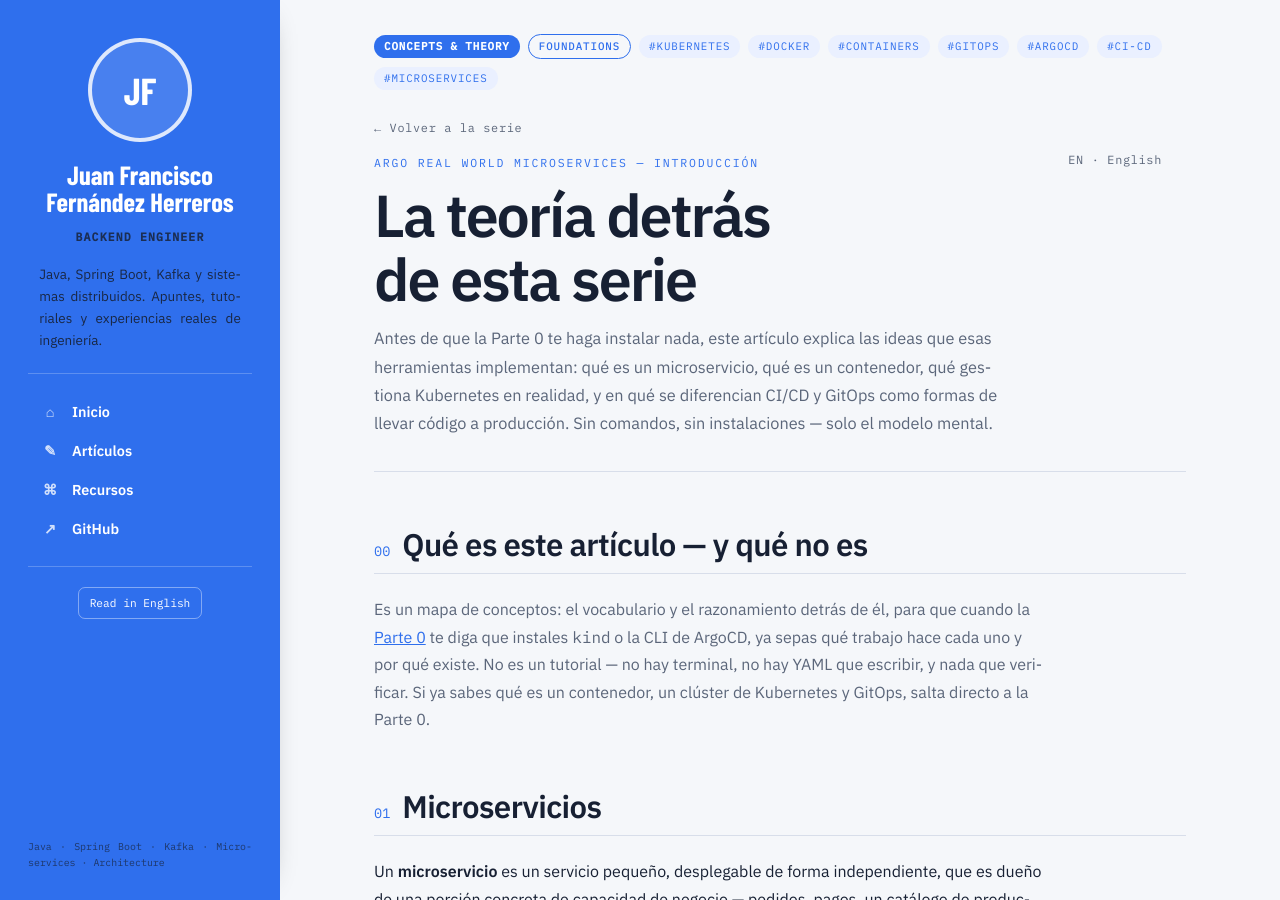
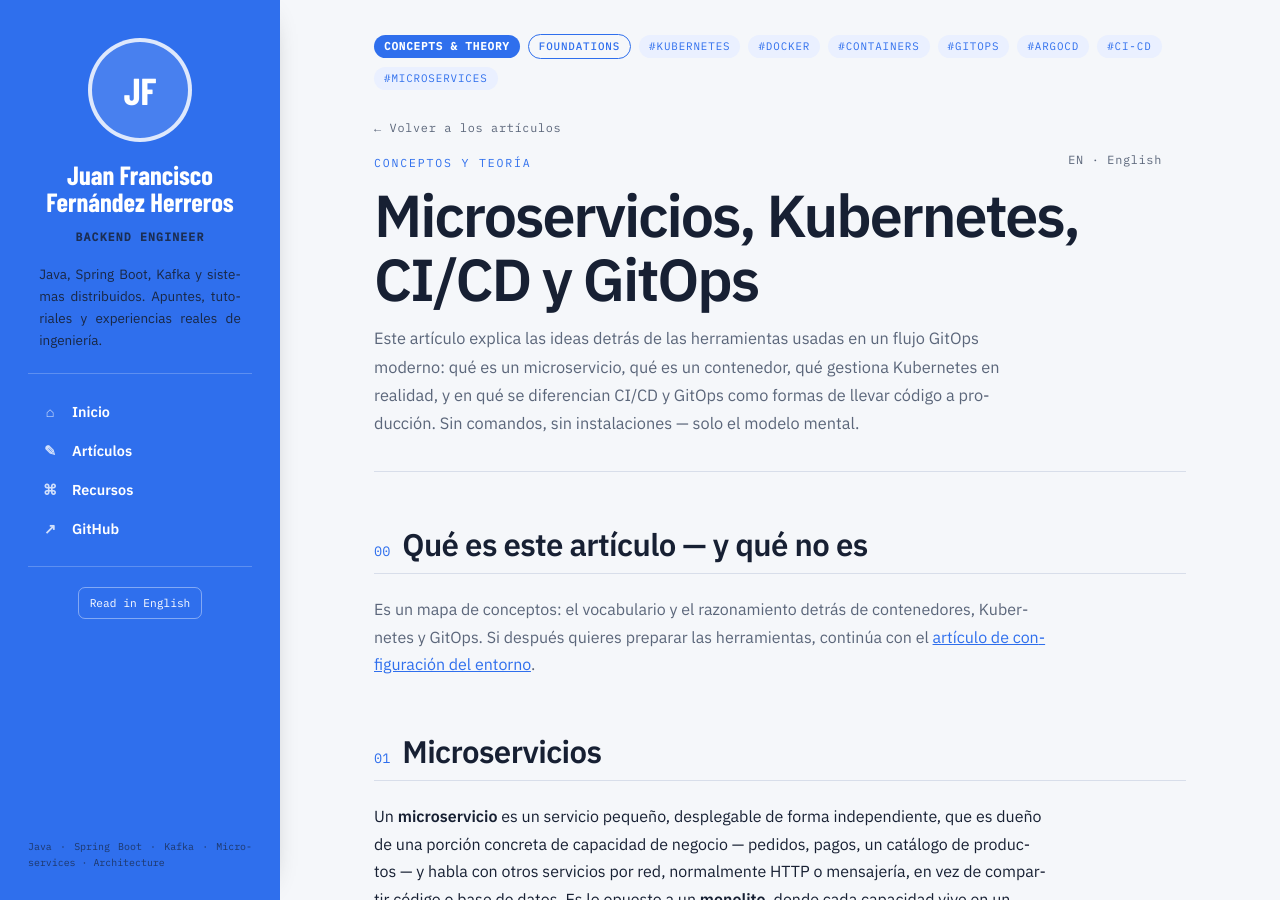
Before and after one commit to juanfranciscofernandezherreros/juanfranciscofernandezherreros.github.io, a Jekyll site: the page built from pages/introduction-es.html, in a window 1280 px wide and 900 px high. Built offline with Jekyll 4.4.1, drawn with Linux system fonts in a browser that asks for light colours; some of the changed text lies outside the part shown.

Commit message:
Make introduction standalone from former course

```diff
--- a/pages/introduction-es.html
+++ b/pages/introduction-es.html
@@ -1,15 +1,14 @@
 ---
 layout: "article"
-title: "Introducción — La teoría detrás de esta serie"
+title: "Introducción — Microservicios, Kubernetes, CI/CD y GitOps"
 description: "Una introducción puramente teórica a microservicios, contenedores, Kubernetes, CI/CD, GitOps y ArgoCD — qué significa cada concepto y cómo encajan entre sí, sin instalaciones ni comandos."
-og_title: "Introducción — Argo Real World Microservices"
+og_title: "Introducción — Microservicios, Kubernetes, CI/CD y GitOps"
 og_description: "Una introducción puramente teórica a microservicios, contenedores, Kubernetes, CI/CD, GitOps y ArgoCD — qué significa cada concepto y cómo encajan entre sí, sin instalaciones ni comandos."
-twitter_title: "Introducción — Argo Real World Microservices"
-twitter_description: "La teoría detrás de la serie, antes de tocar una terminal."
+twitter_title: "Introducción — Microservicios, Kubernetes, CI/CD y GitOps"
+twitter_description: "Una guía teórica sobre microservicios, contenedores, Kubernetes, CI/CD y GitOps."
 permalink: "/argo-real-world-microservices/introduction/es/"
 lang: "es"
 lang_url: "/argo-real-world-microservices/introduction/"
-series: "Argo Real World Microservices"
 categories: ["Concepts & Theory"]
 subcategories: ["Foundations"]
 tags: ["kubernetes","docker","containers","gitops","argocd","ci-cd","microservices"]
@@ -221,16 +220,16 @@ reading_minutes: 9
 <div class="sheet">
 
   <div class="titleblock">
-    <p class="back-link"><a href="../../../">← Volver a la serie</a></p>
+    <p class="back-link"><a href="/">← Volver a los artículos</a></p>
     <p class="lang-switch"><a href="../">EN · English</a></p>
-    <p class="eyebrow">Argo Real World Microservices — Introducción</p>
-    <h1>La teoría detrás de esta serie</h1>
-    <p class="lede">Antes de que la Parte 0 te haga instalar nada, este artículo explica las ideas que esas herramientas implementan: qué es un microservicio, qué es un contenedor, qué gestiona Kubernetes en realidad, y en qué se diferencian CI/CD y GitOps como formas de llevar código a producción. Sin comandos, sin instalaciones — solo el modelo mental.</p>
+    <p class="eyebrow">Conceptos y teoría</p>
+    <h1>Microservicios, Kubernetes, CI/CD y GitOps</h1>
+    <p class="lede">Este artículo explica las ideas detrás de las herramientas usadas en un flujo GitOps moderno: qué es un microservicio, qué es un contenedor, qué gestiona Kubernetes en realidad, y en qué se diferencian CI/CD y GitOps como formas de llevar código a producción. Sin comandos, sin instalaciones — solo el modelo mental.</p>
   </div>
 
   <section id="what">
     <div class="section-head"><span class="num">00</span><h2>Qué es este artículo — y qué no es</h2></div>
-    <p class="muted">Es un mapa de conceptos: el vocabulario y el razonamiento detrás de él, para que cuando la <a href="../../part-0/before-you-begin/es/">Parte 0</a> te diga que instales <code class="mono">kind</code> o la CLI de ArgoCD, ya sepas qué trabajo hace cada uno y por qué existe. No es un tutorial — no hay terminal, no hay YAML que escribir, y nada que verificar. Si ya sabes qué es un contenedor, un clúster de Kubernetes y GitOps, salta directo a la Parte 0.</p>
+    <p class="muted">Es un mapa de conceptos: el vocabulario y el razonamiento detrás de contenedores, Kubernetes y GitOps. Si después quieres preparar las herramientas, continúa con el <a href="../../part-0/before-you-begin/es/">artículo de configuración del entorno</a>.</p>
   </section>
 
   <section id="microservices">
@@ -344,7 +343,7 @@ reading_minutes: 9
       <div class="next-item">
         <span class="mark">→</span>
         <div>
-          <h4>Continúa con la Parte 0</h4>
+          <h4>Continúa con la configuración del entorno</h4>
           <p><a href="../../part-0/before-you-begin/es/">Antes de empezar</a> — instala las herramientas de las que habla este artículo: Docker, kind, kubectl y la CLI de ArgoCD, y cómo comprobar que cada una funciona.</p>
         </div>
       </div>
```
